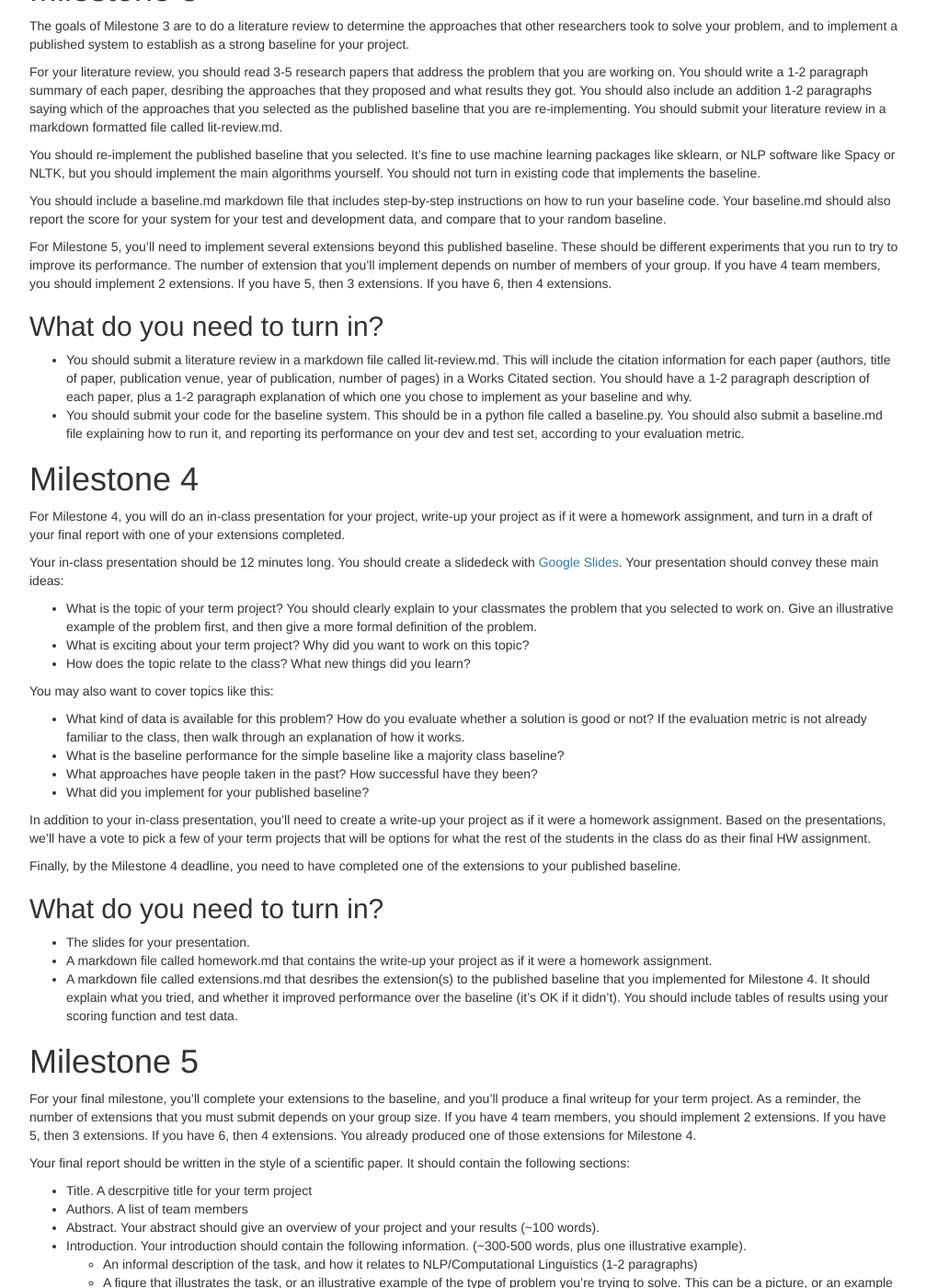
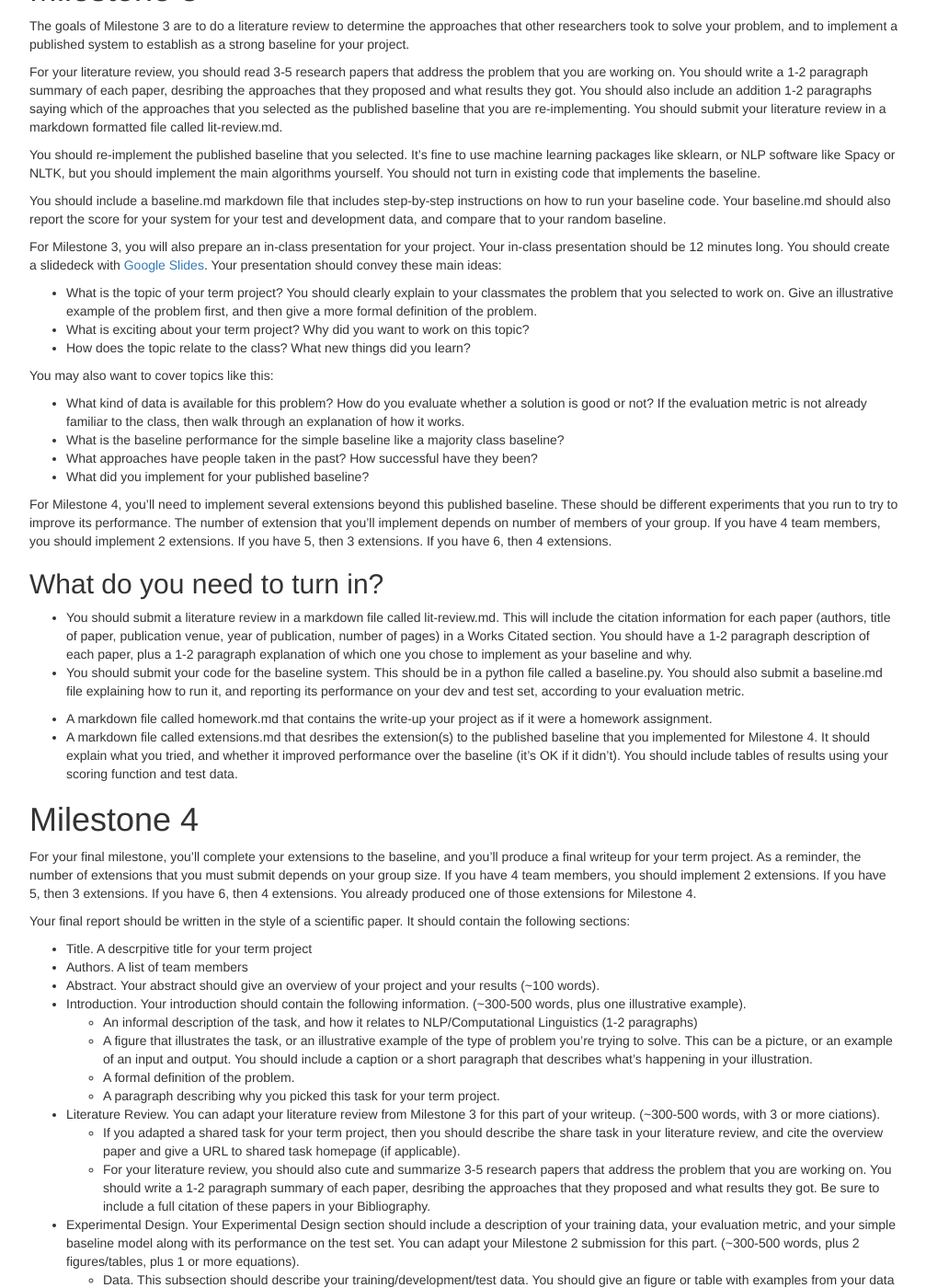
Before and after one commit to computational-linguistics-class/computational-linguistics-class.github.io, a Jekyll site: the page built from term-project.md, in a window 1280 px wide and 1400 px high, scrolled down 3694 px. Shown: the whole window at 92% size, without its empty margins (233-1240 px from the left). Built offline with Jekyll 4.4.1, drawn with Linux system fonts in a browser that asks for light colours; nearby versions of some CDN libraries; a script that is not in the unit is left out; comment, search, counter and statistics services are not loaded; some of the changed text lies outside the part shown.

Commit message:
Update term-project.md

```diff
--- a/term-project.md
+++ b/term-project.md
@@ -189,23 +189,7 @@ You should re-implement the published baseline that you selected.  It's fine to
 
 You should include a baseline.md markdown file that includes step-by-step instructions on how to run your baseline code.   Your baseline.md should also report the score for your system for your test and development data, and compare that to your random baseline.
 
-For Milestone 5, you'll need to implement several extensions beyond this published baseline.  These should be different experiments that you run to try to improve its performance.  The number of extension that you'll implement depends on number of members of your group.  If you have 4 team members, you should implement 2 extensions.  If you have 5, then 3 extensions.  If you have 6, then 4 extensions.
-
-
-
-## What do you need to turn in?
-
-* You should submit a literature review in a markdown file called lit-review.md.  This will include the citation information for each paper  (authors, title of paper, publication venue, year of publication, number of pages) in a Works Citated section. You should have a 1-2 paragraph description of each paper, plus a 1-2 paragraph explanation of which one you chose to implement as your baseline and why.
-* You should submit your code for the baseline system.  This should be in a python file called a baseline.py.  You should also submit a baseline.md file explaining how to run it, and reporting its performance on your dev and test set, according to your evaluation metric.
-
-
-
-
-<a name="milestone-4"></a>
-# Milestone 4
-
-For Milestone 4, you will do an in-class presentation for your project, write-up your project as if it were a homework assignment, and turn in a draft of your final report with one of your extensions completed.
-
+For Milestone 3, you will also prepare an in-class presentation for your project.
 Your in-class presentation should be 12 minutes long.  You should create a slidedeck with [Google Slides](https://www.google.com/slides/about/).  Your presentation should convey  these main ideas:
 * What is the topic of your term project?  You should clearly explain to your classmates the problem that you selected to work on.  Give an illustrative example of the problem first, and then give a more formal definition of the problem.
 * What is exciting about your term project?  Why did you want to work on this topic?
@@ -217,21 +201,24 @@ You may also want to cover topics like this:
 * What approaches have people taken in the past?  How successful have they been?
 * What did you implement for your published baseline?
 
-In addition to your in-class presentation, you'll need to create a write-up your project as if it were a homework assignment.  Based on the presentations, we'll have a vote to pick a few of your term projects that will be options for what the rest of the students in the class do as their final HW assignment.
 
-Finally, by the Milestone 4 deadline, you need to have completed one of the extensions to your published baseline.
+
+For Milestone 4, you'll need to implement several extensions beyond this published baseline.  These should be different experiments that you run to try to improve its performance.  The number of extension that you'll implement depends on number of members of your group.  If you have 4 team members, you should implement 2 extensions.  If you have 5, then 3 extensions.  If you have 6, then 4 extensions.
+
+
 
 ## What do you need to turn in?
 
+* You should submit a literature review in a markdown file called lit-review.md.  This will include the citation information for each paper  (authors, title of paper, publication venue, year of publication, number of pages) in a Works Citated section. You should have a 1-2 paragraph description of each paper, plus a 1-2 paragraph explanation of which one you chose to implement as your baseline and why.
+* You should submit your code for the baseline system.  This should be in a python file called a baseline.py.  You should also submit a baseline.md file explaining how to run it, and reporting its performance on your dev and test set, according to your evaluation metric.
 
-* The slides for your presentation.
 * A markdown file called homework.md that contains the write-up your project as if it were a homework assignment.
 * A markdown file called extensions.md that desribes the extension(s) to the published baseline that you implemented for Milestone 4.  It should explain what you tried, and whether it improved performance over the baseline (it's OK if it didn't).  You should include tables of results using your scoring function and test data.
 
 
 
 <a name="milestone-5"></a>
-# Milestone 5
+# Milestone 4
 
 For your final milestone, you'll complete your extensions to the baseline, and you'll produce a final writeup for your term project.  As a reminder, the number of extensions that you must submit depends on your group size.  If you have 4 team members, you should implement 2 extensions.  If you have 5, then 3 extensions.  If you have 6, then 4 extensions. You already produced one of those extensions for Milestone 4.
 
@@ -266,8 +253,7 @@ I really like examples and good illustrations.  If you created some nice visuals
 ## What do you need to turn in?
 
 You should turn  the following items:
-* final-report.md - a markdown formatted file
-* images/ - a subdirectory containing any image files that you use in the figures for your report
+* final-report.pdf
 * data/ - a subdirectory containing the training/dev/test splits that you use.  If your data is too large to submit, then you can include a file named download.md that explains how to download your data.
 * code/ - a subdirectory containing all code that you developed for your project, including the baseline and extensions, and your evaluation scripts.  This should include a README.md that gives a step by step walk thorugh of how to run your code, including an example of the command lines to run to reproduce the results that you report.
 * output/ - a subdirectory containing your model's predictions on the test set, along with the gold labels.  This should also include a README.md that shows the command line on how to run your evaluation script on the output, and example of what scores the script returns.
```
